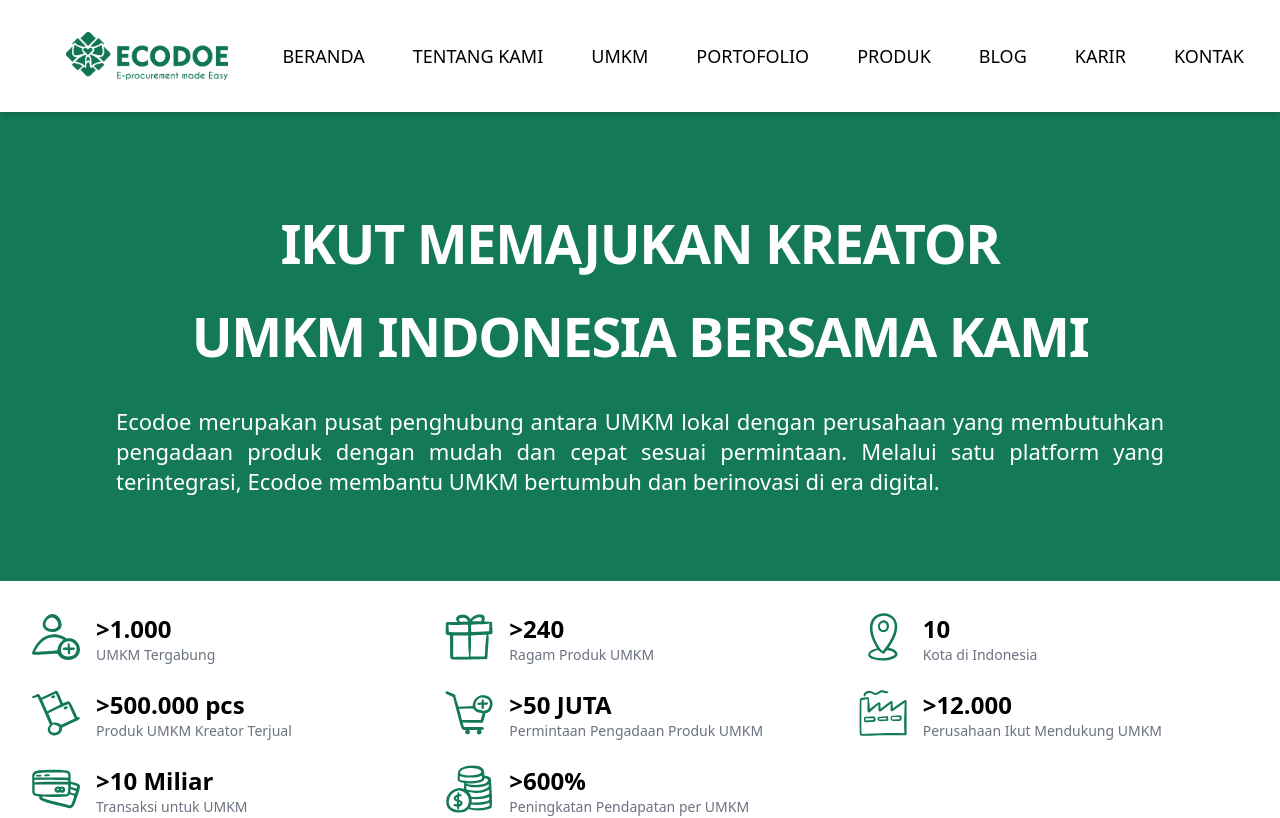
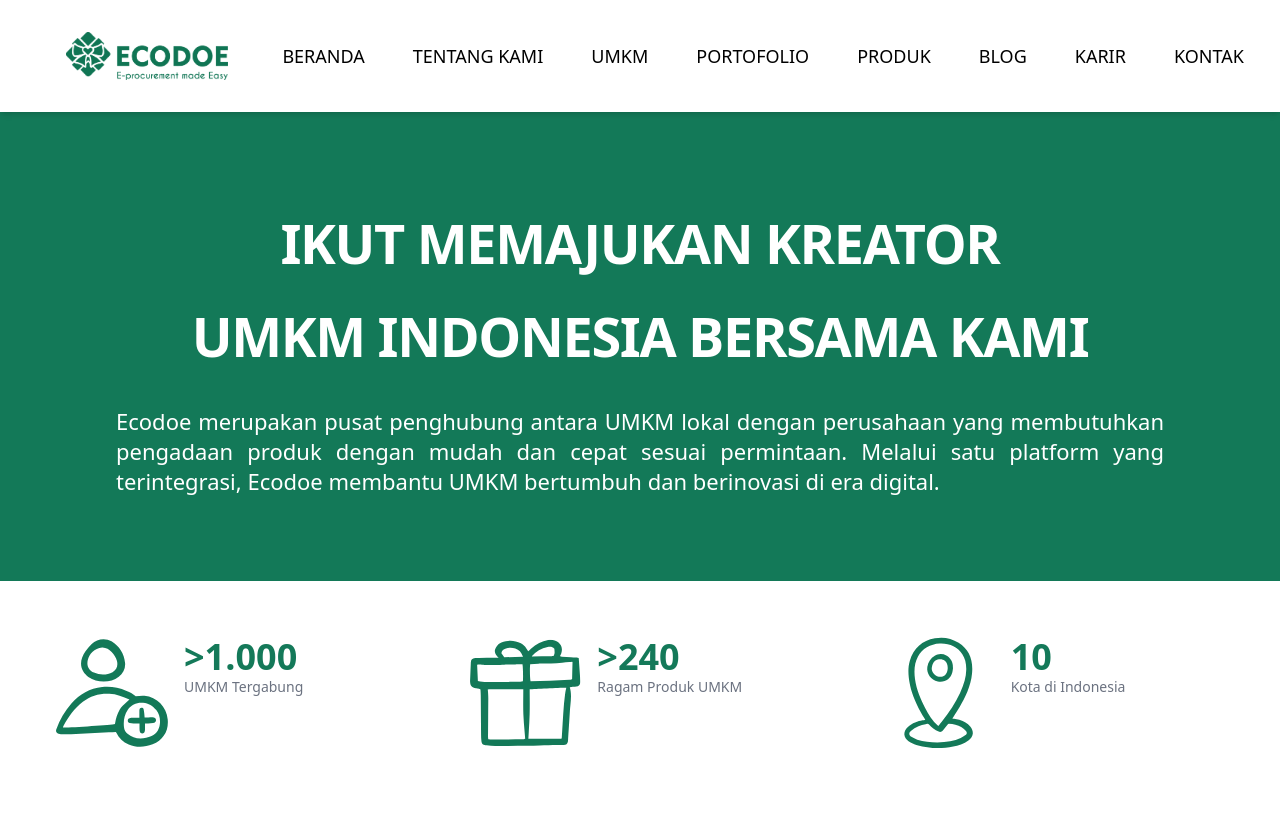
Before and after one commit to septianadip17/collab-with-zakki, a React (Vite) app: page / in a window 1280 px wide. Shown: the top 818 px of the page. Built offline with nearby package versions, Linux system fonts and the light colour scheme.

Commit message:
image sizing

```diff
--- a/src/components/Achievement.jsx
+++ b/src/components/Achievement.jsx
@@ -23,10 +23,10 @@ const Achievement = () => {
   return (
     <div className="container mx-auto grid grid-cols-2 sm:grid-cols-3 gap-6 p-8">
       {achievements.map((item, index) => (
-        <div key={index} className=" flex flex-col md:flex-row items-center md:items-start space-x-0 md:space-x-4 text-center md:text-left">
-          <img src={item.icon} alt={item.label} className="w-12 h-12" />
-          <div>
-            <h3 className="text-2xl font-bold text-primary">{item.value}</h3>
+        <div key={index} className="flex flex-col md:flex-row items-center md:items-start space-x-0 md:space-x-4 text-center md:text-left m-6">
+          <img src={item.icon} alt={item.label} className="lg:size-28 size-16" />
+          <div className="">
+            <h3 className="lg:text-4xl text-2xl text-[#147959] font-bold text-primary">{item.value}</h3>
             <p className="text-gray-500 text-sm">{item.label}</p>
           </div>
         </div>
```
